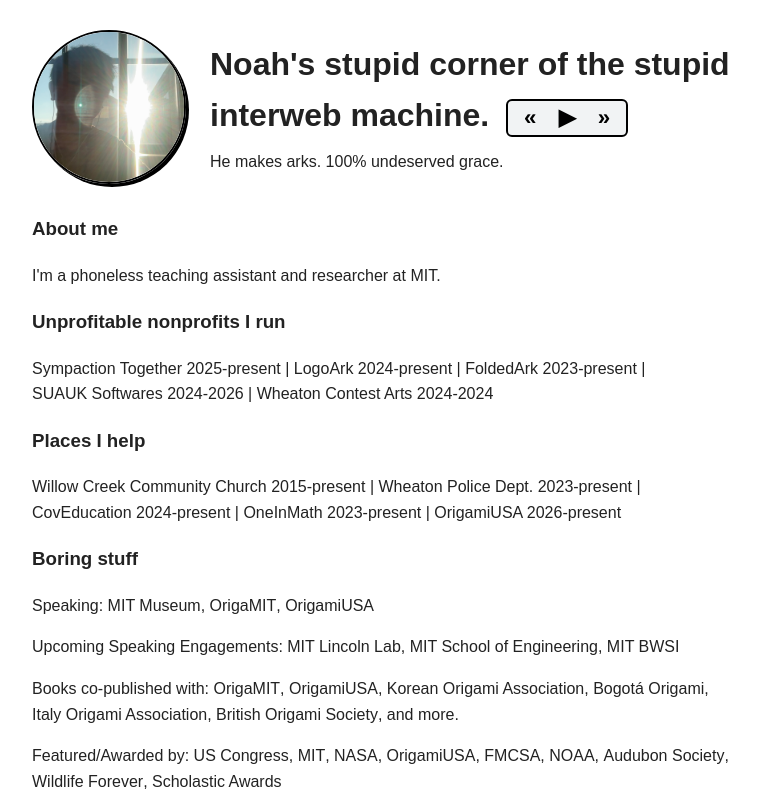
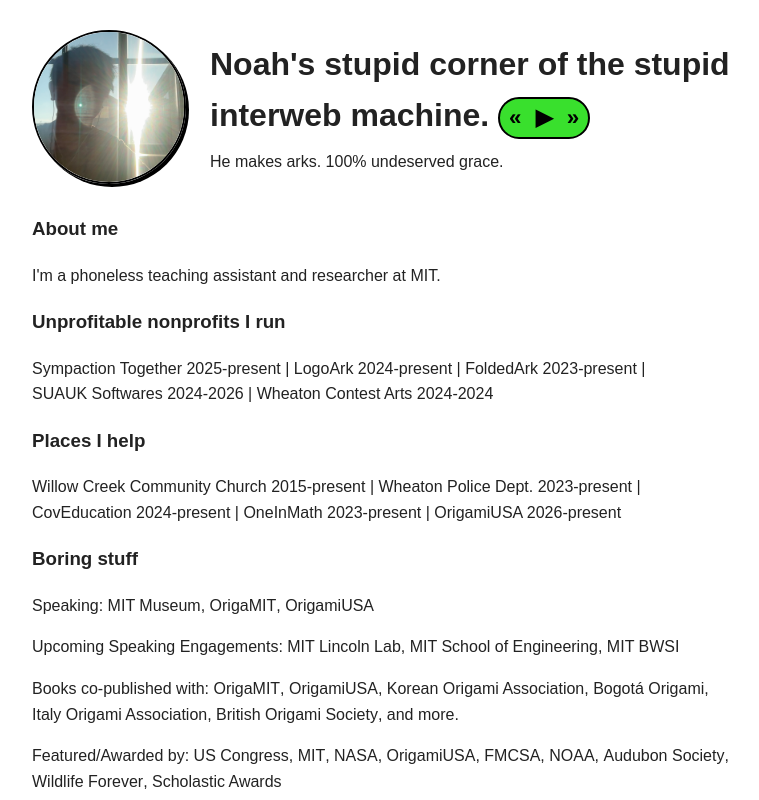
Before and after one commit to thermodynamically-beaverable/my-site, a plain HTML site: page index.html in a window 1280 px wide. Shown: the top 800 px of the page, without its empty margins (258-1017 px from the left). Drawn offline with Linux system fonts and the light colour scheme; files whose address does not match are found by name; a web font is replaced by a local one.

Commit message:
Add files via upload

```diff
--- a/style.css
+++ b/style.css
@@ -131,18 +131,18 @@ footer a {
   align-items: center;
   gap: 2px;
   vertical-align: middle;
-  margin-left: 8px;
-  padding: 2px 6px;
-  background: #f1f3f4;
+  margin-left: 8;
+  padding: 4px 3px;
+  background: #39e02d;
   border: 2px solid black;
-  border-radius: 6px;
+  border-radius: 30px;
 }
 
 .player button {
   background: none;
   border: none;
   box-shadow: none;
-  padding: 4px 10px;
+  padding: 4px 6px;
   font-family: Arial, sans-serif;
   font-size: 1.4rem;
   font-weight: bold;
```
Also changed, not shown: 1 other file.
